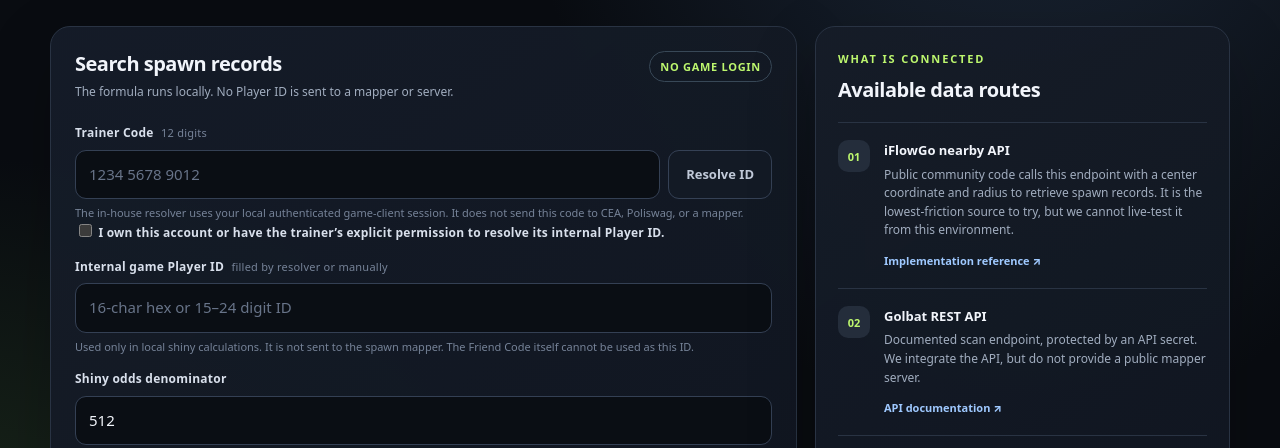
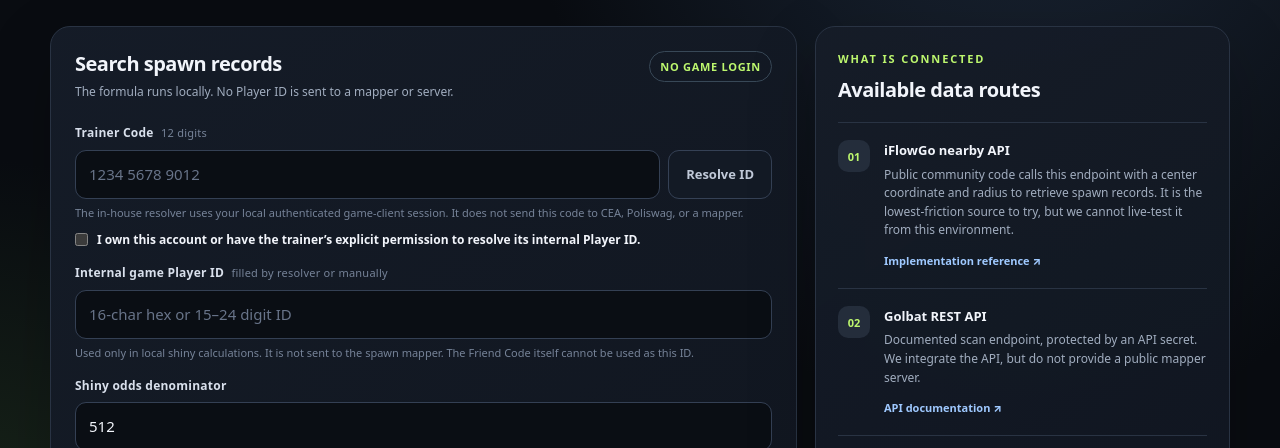
Before and after one commit to belalsalah74/shinyAtlas, a website: page index.html in a window 1280 px wide. Shown: the part 340-788 px from the top of the page. Drawn offline with Linux system fonts and the light colour scheme.

Commit message:
Style the explicit resolver consent checkbox

```diff
--- a/styles.css
+++ b/styles.css
@@ -53,6 +53,25 @@ label { display: block; margin: 0 0 7px; color: #d9e0ec; font-size: 12px; font-w
 .text-input:focus, .file-input:focus { border-color: var(--accent); box-shadow: 0 0 0 3px #bdf76e1b; }
 .text-input::placeholder { color: #687489; }
 .field-help { margin: 6px 0 0; color: var(--muted-dim); font-size: 11px; line-height: 1.5; }
+
+.consent-checkbox {
+  display: flex;
+  align-items: flex-start;
+  gap: 9px;
+  margin-top: 10px;
+  color: var(--text);
+  font-size: 12px;
+  font-weight: 600;
+  line-height: 1.5;
+  letter-spacing: 0;
+  cursor: pointer;
+}
+.consent-checkbox input {
+  flex: 0 0 auto;
+  margin: 2px 0 0;
+  accent-color: var(--accent);
+}
+.consent-checkbox span { display: block; }
 .section-rule { display: flex; align-items: center; gap: 12px; margin: 23px 0 13px; color: #8f9bb0; font-size: 10px; font-weight: 900; letter-spacing: .16em; }
 .section-rule::after { content: ""; height: 1px; flex: 1; background: var(--line); }
 .source-tabs { display: grid; grid-template-columns: repeat(4, 1fr); gap: 6px; margin-bottom: 13px; }
```
